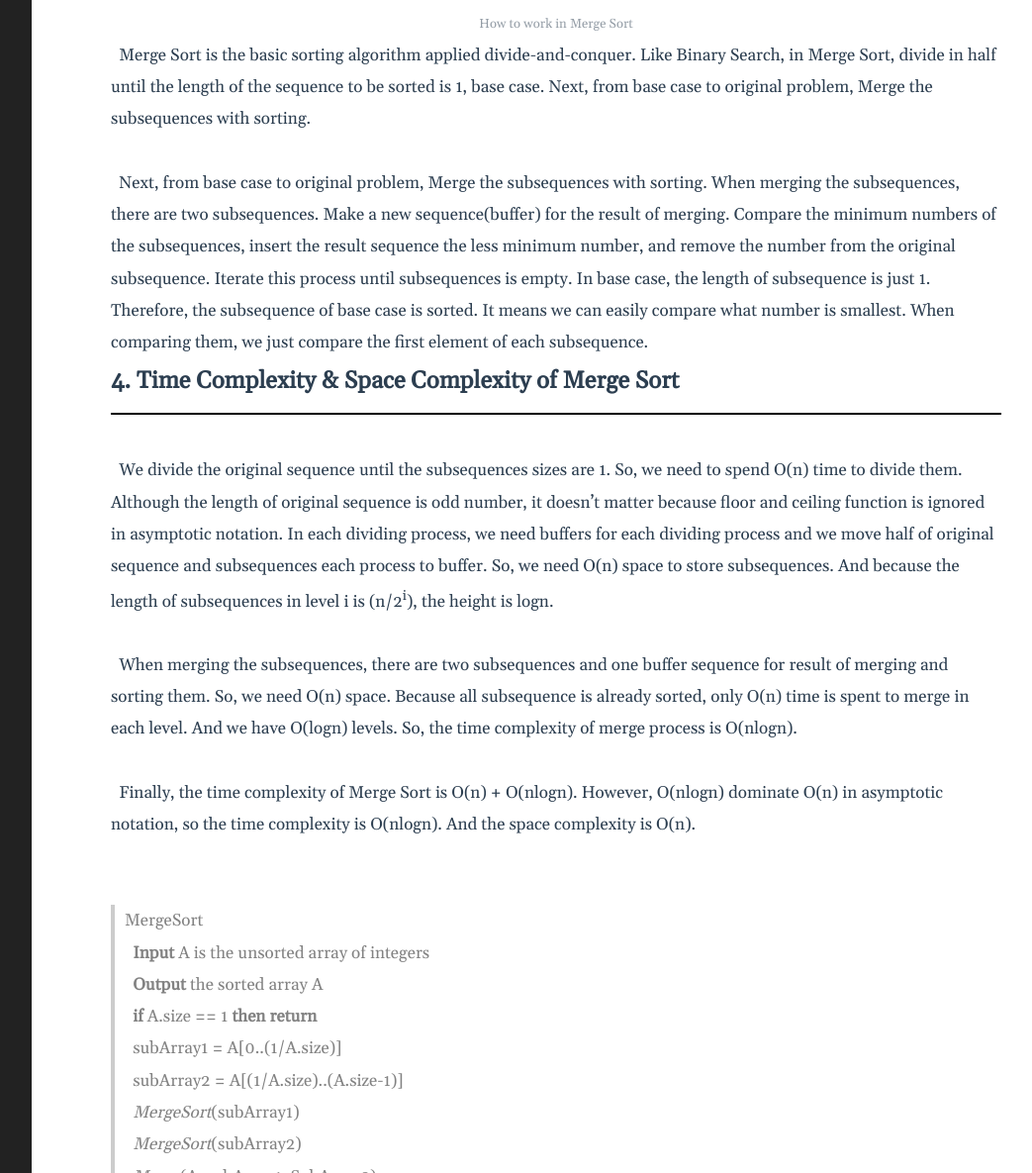
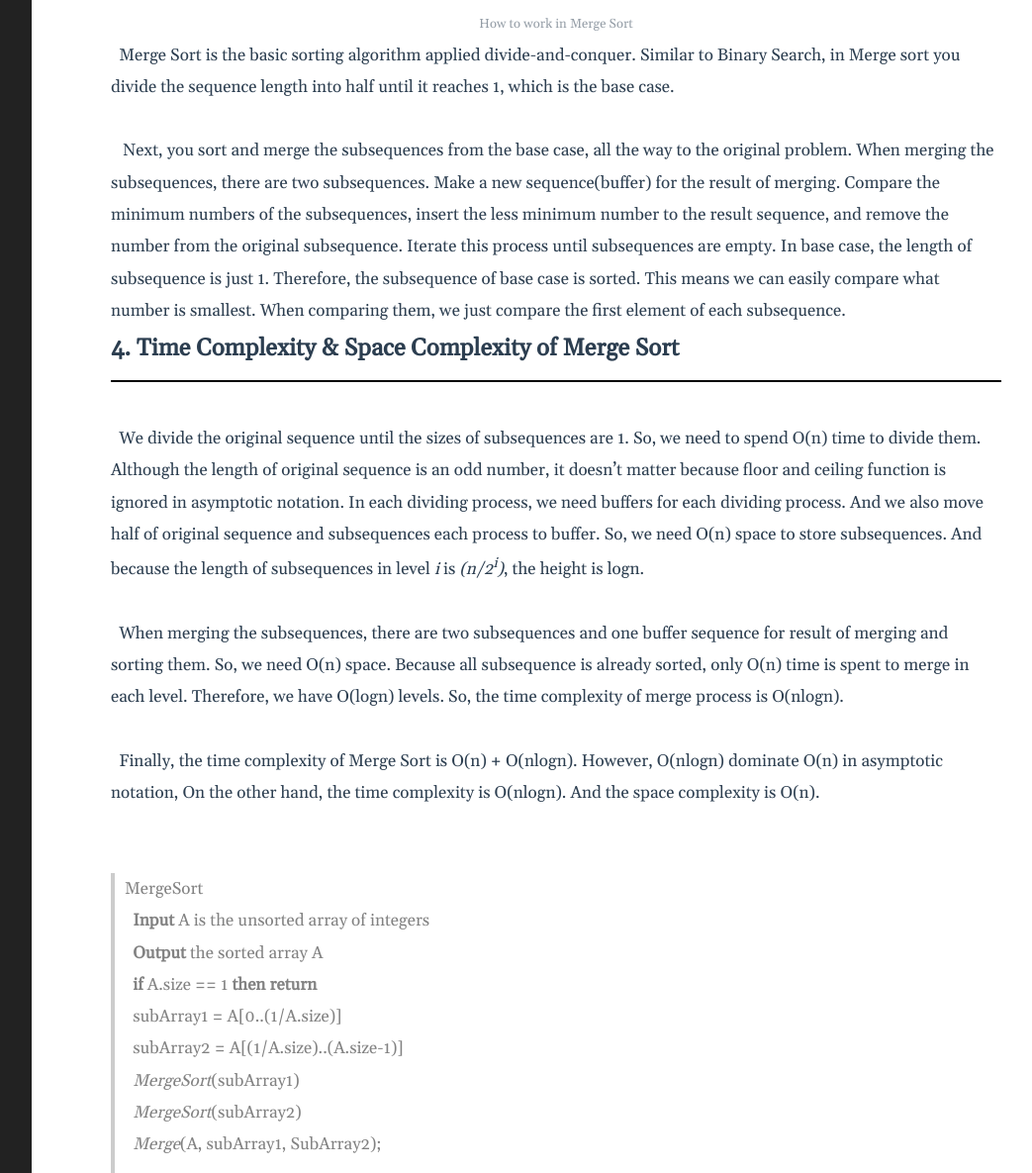
Before and after one commit to unsik6/unsik6.github.io, a Jekyll site: the page built from _posts/2022-02-04-BOJ-2751.md, in a window 1280 px wide and 1400 px high, scrolled down 1463 px, cut to the strip 215-1400 px from the top of the window. Shown: the whole strip at 99% size, without its empty margins (188-1231 px from the left). Built offline with Jekyll 4.4.1, drawn with Linux system fonts in a browser that asks for light colours; some of the changed text lies outside the part shown.

Commit message:
BOJ_2751 revised

```diff
--- a/_posts/2022-02-04-BOJ-2751.md
+++ b/_posts/2022-02-04-BOJ-2751.md
@@ -40,8 +40,8 @@
 <br/><br/>
 <p id = "2"><font size = "5"><b>2. Approach to the problem</b></font>
 <hr style="border: solid 0.1px black;"></p>
-&nbsp;&nbsp;The time limit of this problem is 2 seconds, bigger than BOJ_2750. But the number of integers given is 1,000 times bigger. So, if using Bubble Sort, Insertion Sort, Selection Sort or etc, we can’t solve this problem. The time complexity of algorithm I told is O&#40;n<sup>2</sup>&#41;. Because input size is 1,000,000, It need 10,000 seconds, assuming we need 1 second to execute 1,0000,0000 primitive operators. So, we have to use the sorting algorithm whose time complexity is ensured less than O&#40;n<sup>2</sup>&#41; such as Merge Sort, Heap sort whose time complexity is ensured O&#40;nlogn&#41;.<br/>
-&nbsp;&nbsp;For solving this problem, I will apply Merge Sort.
+&nbsp;&nbsp;The time limit of this problem is 2 seconds, bigger than BOJ_2750. But the number of integers given are 1,000 times bigger. So, if using Bubble Sort, Insertion Sort, Selection Sort or etc, we can’t solve this problem. The time complexity of algorithm I've mentioned is O&#40;n<sup>2</sup>&#41;. Because the input size is 1,000,000, it needs 10,000 seconds, assuming we need 1 second to execute 1,0000,0000 primitive operators. So, we have to use the sorting algorithm whose time complexity is ensured less than O&#40;n<sup>2</sup>&#41;. Such as Merge Sort, Heap sort whose time complexity is ensured O&#40;nlogn&#41;.<br/>
+&nbsp;&nbsp;For solving this problem, I will be applying Merge Sort.
 
 <br/>
 
@@ -50,17 +50,17 @@
 <hr style="border: solid 0.1px black;"></p>
 <center><img src = "https://user-images.githubusercontent.com/80208196/156988019-1af0c37d-2a52-47bb-86cc-6aeb83f7b3f5.png" width="400" height="500"></center>
 <center><font size = "2"><span style = "opacity:0.5">How to work in Merge Sort</span></font></center>
-&nbsp;&nbsp;Merge Sort is the basic sorting algorithm applied divide-and-conquer. Like Binary Search, in Merge Sort, divide in half until the length of the sequence to be sorted is 1, base case. Next, from base case to original problem, Merge the subsequences with sorting.
+&nbsp;&nbsp;Merge Sort is the basic sorting algorithm applied divide-and-conquer. Similar to Binary Search, in Merge sort you divide the sequence length into half until it reaches 1, which is the base case.
 <br/><br/>
-&nbsp;&nbsp;Next, from base case to original problem, Merge the subsequences with sorting. When merging the subsequences, there are two subsequences. Make a new sequence(buffer) for the result of merging. Compare the minimum numbers of the subsequences, insert the result sequence the less minimum number, and remove the number from the original subsequence. Iterate this process until subsequences is empty. In base case, the length of subsequence is just 1. Therefore, the subsequence of base case is sorted. It means we can easily compare what number is smallest. When comparing them, we just compare the first element of each subsequence.
+&nbsp;&nbsp; Next, you sort and merge the subsequences from the base case, all the way to the original problem. When merging the subsequences, there are two subsequences. Make a new sequence(buffer) for the result of merging. Compare the minimum numbers of the subsequences, insert the less minimum number to the result sequence, and remove the number from the original subsequence. Iterate this process until subsequences are empty. In base case, the length of subsequence is just 1. Therefore, the subsequence of base case is sorted. This means we can easily compare what number is smallest. When comparing them, we just compare the first element of each subsequence.
 
 <p id = "4"><font size = "5"><b>4. Time Complexity & Space Complexity of Merge Sort</b></font><hr style="border: solid 0.1px black;"></p>
 <br/>
-&nbsp;&nbsp;We divide the original sequence until the subsequences sizes are 1. So, we need to spend O(n) time to divide them. Although the length of original sequence is odd number, it doesn’t matter because floor and ceiling function is ignored in asymptotic notation. In each dividing process, we need buffers for each dividing process and we move half of original sequence and subsequences each process to buffer. So, we need O(n) space to store subsequences. And because the length of subsequences in level i is (n/2<sup>i</sup>), the height is logn.
+&nbsp;&nbsp;We divide the original sequence until the sizes of subsequences are 1. So, we need to spend O(n) time to divide them. Although the length of original sequence is an odd number, it doesn’t matter because floor and ceiling function is ignored in asymptotic notation. In each dividing process, we need buffers for each dividing process. And we also move half of original sequence and subsequences each process to buffer. So, we need O(n) space to store subsequences. And because the length of subsequences in level <i>i</i> is <i>(n/2<sup>i</sup>)</i>, the height is logn.
 <br/><br/>
-&nbsp;&nbsp;When merging the subsequences, there are two subsequences and one buffer sequence for result of merging and sorting them. So, we need O(n) space. Because all subsequence is already sorted, only O(n) time is spent to merge in each level. And we have O(logn) levels. So, the time complexity of merge process is O(nlogn).
+&nbsp;&nbsp;When merging the subsequences, there are two subsequences and one buffer sequence for result of merging and sorting them. So, we need O(n) space. Because all subsequence is already sorted, only O(n) time is spent to merge in each level. Therefore, we have O(logn) levels. So, the time complexity of merge process is O(nlogn).
 <br/><br/>
-&nbsp;&nbsp;Finally, the time complexity of Merge Sort is O(n) + O(nlogn). However, O(nlogn) dominate O(n) in asymptotic notation, so the time complexity is O(nlogn). And the space complexity is O(n).
+&nbsp;&nbsp;Finally, the time complexity of Merge Sort is O(n) + O(nlogn). However, O(nlogn) dominate O(n) in asymptotic notation, On the other hand, the time complexity is O(nlogn). And the space complexity is O(n).
 
 <br/><br/>
 > MergeSort <br/>
```
